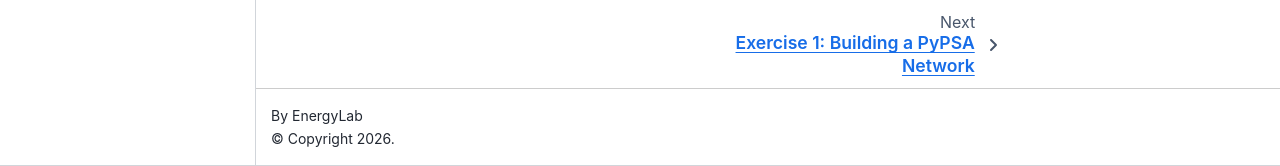
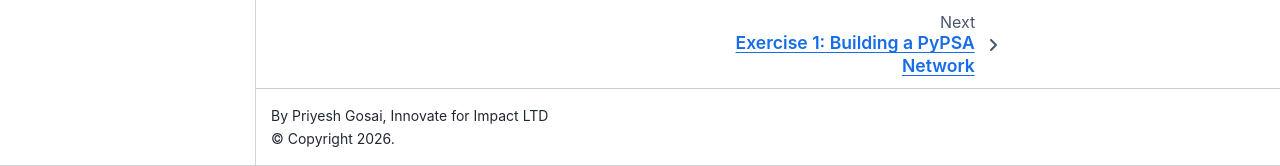
Before and after one commit to PriyeshGosai/energylab-emw-2026, a Jupyter Book: the page built from intro.md, in a window 1280 px wide and 1168 px high. Shown: the part 1002-1168 px from the top of the window. Built offline with Jupyter Book 1.0.4 settings and Sphinx 7.4.7 and the Sphinx Book theme 1.1.4, drawn with Linux system fonts in a browser that asks for light colours.

Commit message:
updated config

```diff
--- a/_config.yml
+++ b/_config.yml
@@ -2,7 +2,7 @@
 # https://jupyterbook.org/customize/config.html
 
 title: Energy Modelling Workshop 2026
-author: EnergyLab
+author: Priyesh Gosai, Innovate for Impact LTD
 copyright: "2026"
 logo: img/combined_logo.png
 
```
